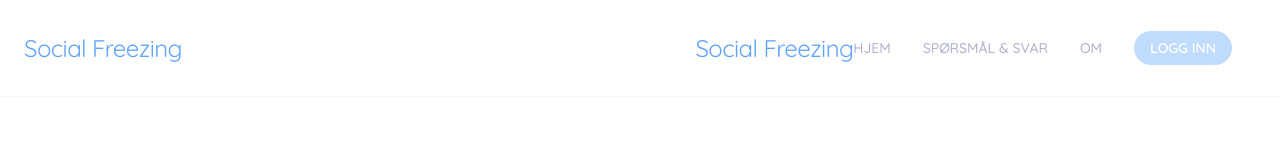
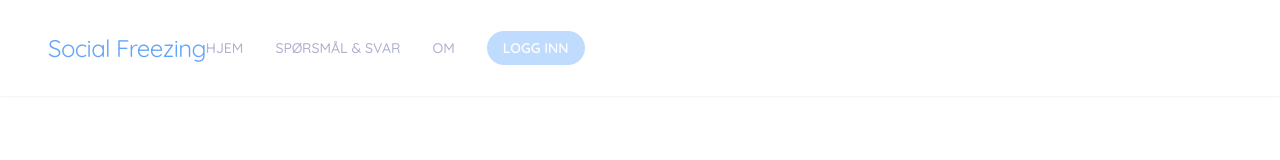
Before and after one commit to mwickmann/social-freezing, a Next.js app: page / in a window 1280 px wide. Shown: the top 160 px of the page. Built offline with nearby package versions, Linux system fonts and the light colour scheme.

Commit message:
removed text

```diff
--- a/app/layout.tsx
+++ b/app/layout.tsx
@@ -24,9 +24,6 @@ export default function RootLayout({ children }: { children: ReactNode }) {
       <body className="flex min-h-screen flex-col bg-[#ffffff] text-[#afb1ce] font-heading">
      <header className="sticky top-0 z-50 bg-white shadow-sm">
   <div className="max-w-7xl mx-auto flex justify-between items-center px-6 py-4">
-    <div className="text-2xl tracking-tight text-blue-400">
-      <Link href="/">Social Freezing</Link>
-    </div>
 
     {/* Desktop meny */}
     <div className="hidden md:block">
```
